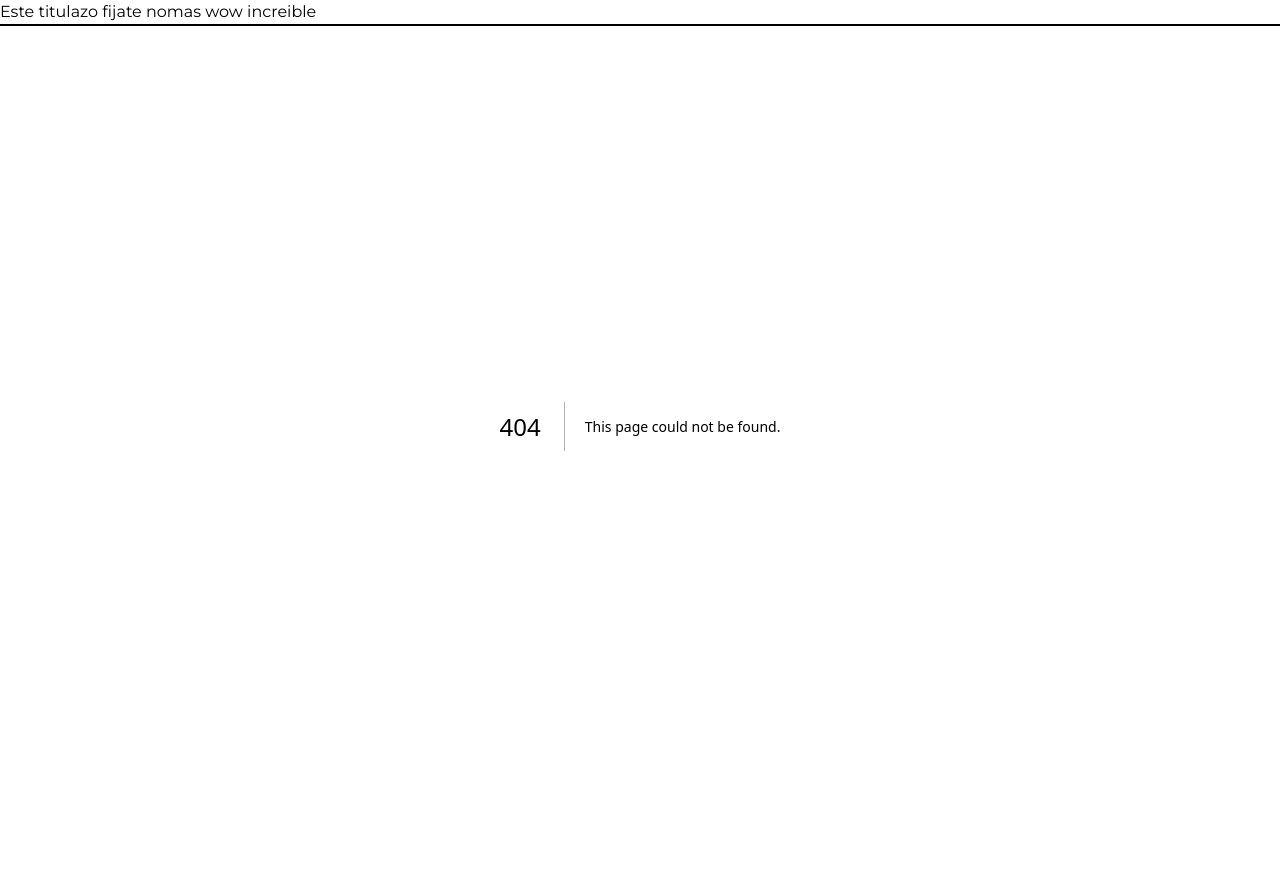
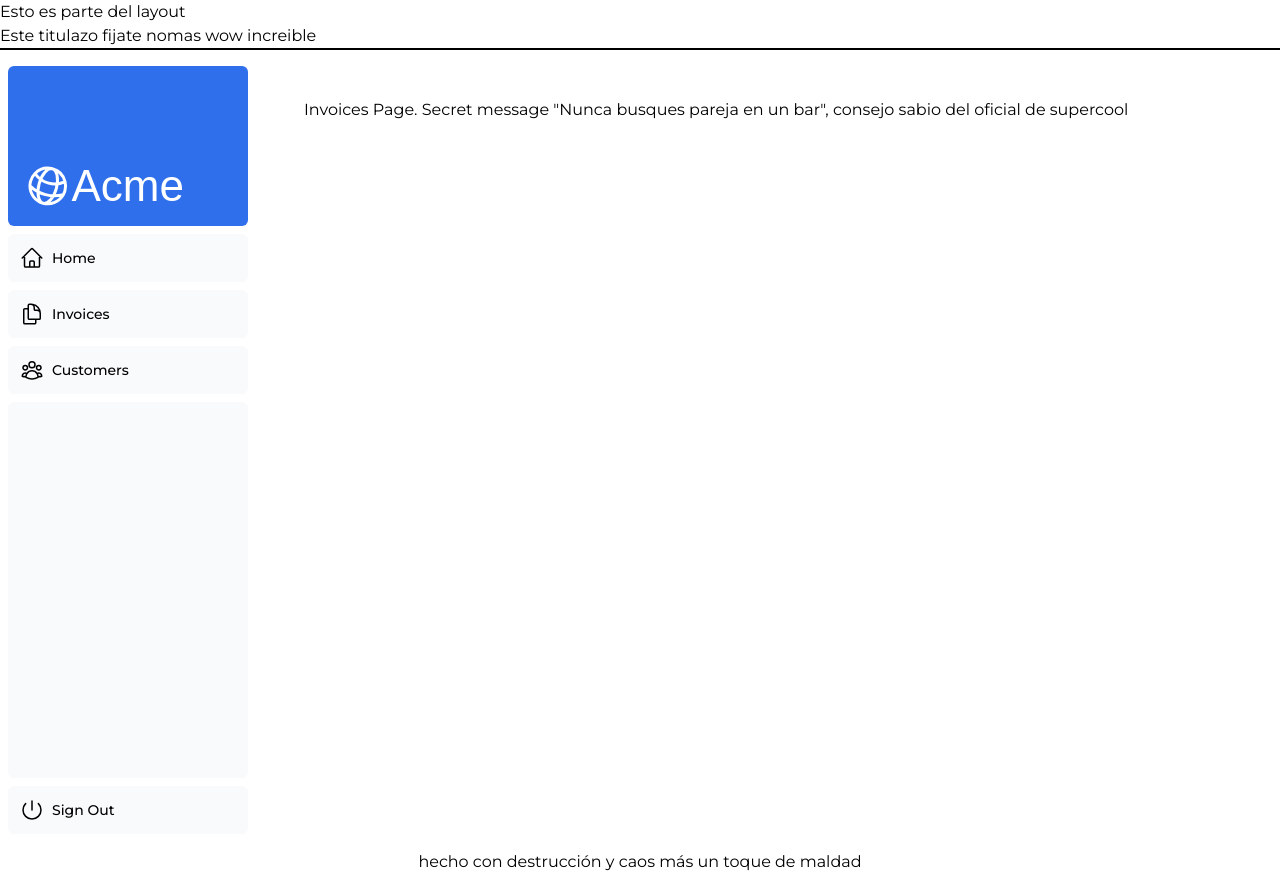
Before and after one commit to Dieg0Her13ra/Tarea03Next.js, a Next.js app in the folder nextjs-dashboard/: page /dashboard/invoices in a window 1280 px wide. Before the commit this address had no page. Before the commit the page ends 826 px from the top, so only its background shows below. Built offline with nearby package versions, Linux system fonts and the light colour scheme; a web font is replaced by a local one.

Commit message:
Rutas anidadas y el contenido en ellas

```diff
--- /dev/null
+++ b/nextjs-dashboard/app/dashboard/costumers/page.tsx
@@ -0,0 +1,3 @@
+export default function CostumersPage(){
+    return <p>Costumers Page</p>
+}
--- /dev/null
+++ b/nextjs-dashboard/app/dashboard/invoices/page.tsx
@@ -0,0 +1,4 @@
+export default function InvoicesPage(){
+    return <p>Invoices Page. Secret message
+         "Nunca busques pareja en un bar", consejo sabio del oficial de supercool</p>
+}
--- /dev/null
+++ b/nextjs-dashboard/app/dashboard/layout.tsx
@@ -0,0 +1,17 @@
+import React from "react";
+import SideNav from '../ui/dashboard/sidenav'
+
+export default function Layout (
+    { children }
+    : {children: React.ReactNode }
+) {
+return(
+    <div className="flex h-screen flex-col md:flex-row md:overflow-hidden">
+    <div className="w-full flex-none md:w-64">
+        <SideNav/>
+    </div>
+    <div className="flex-grow p-6 md:overflow-y-auto md:p-12">
+    {children}</div>
+    </div>
+)
+}
--- /dev/null
+++ b/nextjs-dashboard/app/dashboard/page.tsx
@@ -0,0 +1,3 @@
+export default function Page(){
+    return <p>Dashboard Page</p>
+}
--- a/nextjs-dashboard/app/layout.tsx
+++ b/nextjs-dashboard/app/layout.tsx
@@ -8,9 +8,13 @@
   return (
     <html lang="en">
       <body className={`${montserrat.className} antialiased`}>
+        Esto es parte del layout
         <h1>Este titulazo fijate nomas wow increible</h1>
         <div style= {{border: '1px solid #000'}}> </div>
         {children}
+        <footer className='py=10 flex justify-center items-center'>
+          hecho con destrucción y caos más un toque de maldad
+        </footer>
         </body>
     </html>
   );
```
